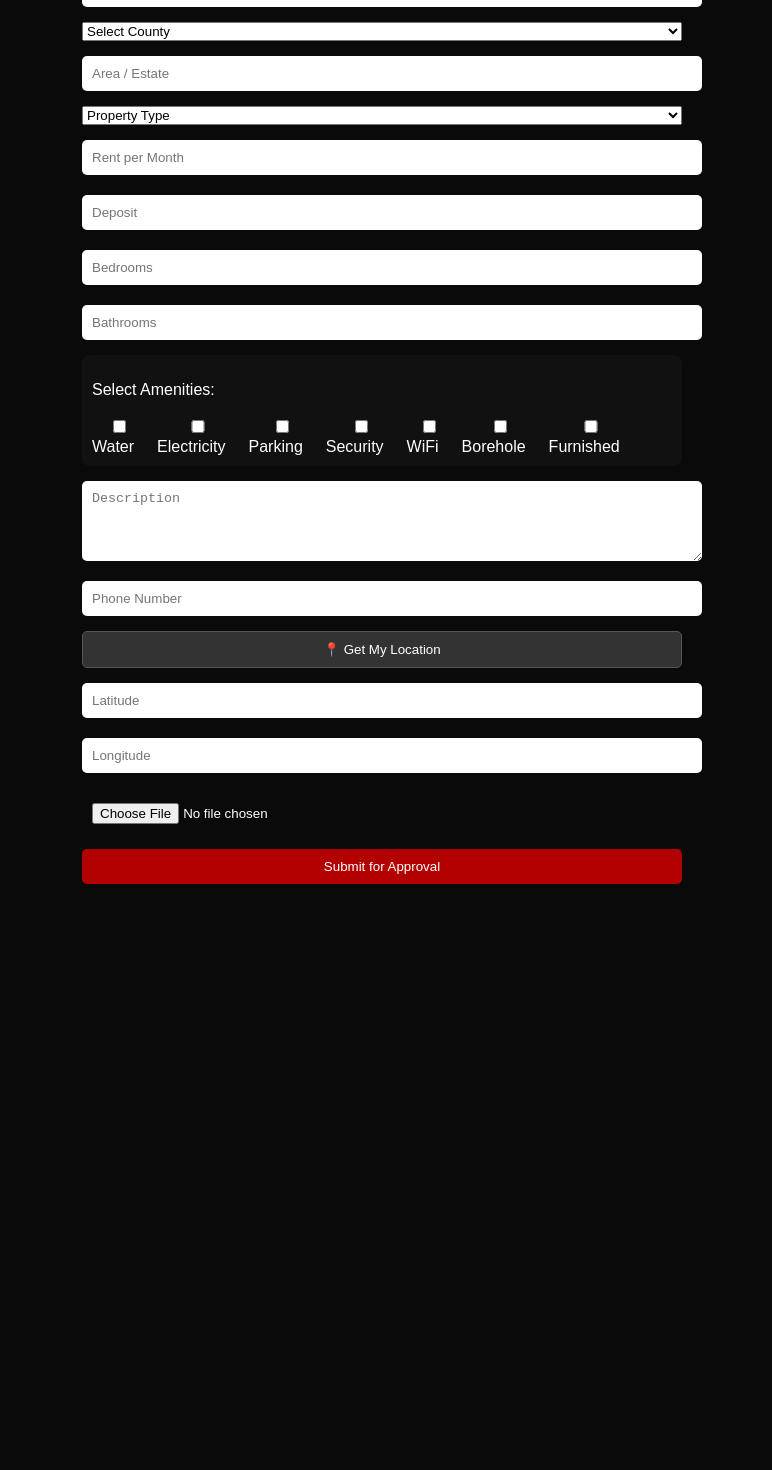
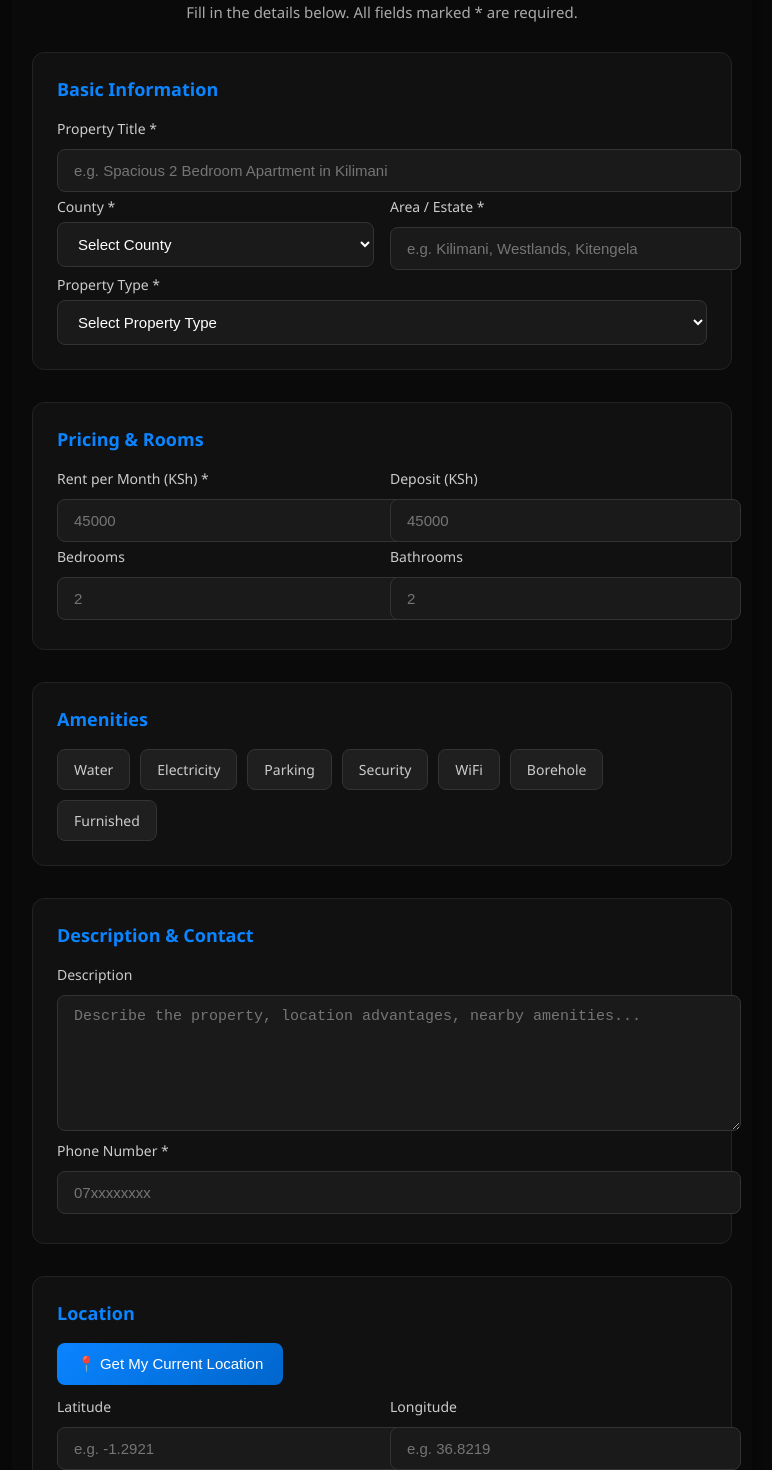
Before and after one commit to richard254120/axx-spaces-frontend, a React (Vite) app: page /upload in a window 1280 px wide. Shown: the part 189-1659 px from the top of the page, without its empty margins (258-1030 px from the left). Before the commit the page ends 1103 px from the top, so only its background shows below. Built offline with nearby package versions, Linux system fonts and the light colour scheme.

Commit message:
deploy: update home page UI

```diff
--- a/src/pages/Upload.jsx
+++ b/src/pages/Upload.jsx
@@ -19,36 +19,35 @@ export default function Upload() {
     lng: "",
   });
 
+  const [isSubmitting, setIsSubmitting] = useState(false);
+  const [success, setSuccess] = useState(false);
+
   const counties = [
     "Mombasa","Kwale","Kilifi","Tana River","Lamu","Taita Taveta",
-    "Garissa","Wajir","Mandera","Marsabit",
-    "Isiolo","Meru","Tharaka Nithi","Embu","Kitui",
-    "Machakos","Makueni","Nyandarua","Nyeri","Kirinyaga",
-    "Murang’a","Kiambu","Turkana","West Pokot","Samburu",
-    "Trans Nzoia","Uasin Gishu","Elgeyo Marakwet","Nandi","Baringo",
-    "Laikipia","Nakuru","Narok","Kajiado","Kericho","Bomet",
-    "Kakamega","Vihiga","Bungoma","Busia",
-    "Siaya","Kisumu","Homa Bay","Migori","Kisii","Nyamira",
+    "Garissa","Wajir","Mandera","Marsabit","Isiolo","Meru","Tharaka Nithi",
+    "Embu","Kitui","Machakos","Makueni","Nyandarua","Nyeri","Kirinyaga",
+    "Murang’a","Kiambu","Turkana","West Pokot","Samburu","Trans Nzoia",
+    "Uasin Gishu","Elgeyo Marakwet","Nandi","Baringo","Laikipia","Nakuru",
+    "Narok","Kajiado","Kericho","Bomet","Kakamega","Vihiga","Bungoma",
+    "Busia","Siaya","Kisumu","Homa Bay","Migori","Kisii","Nyamira",
     "Nairobi City"
   ];
 
   const propertyTypes = [
-    "Bedsitter","Studio Apartment","1 Bedroom","2 Bedroom",
-    "3 Bedroom","4+ Bedroom","Maisonette","Bungalow",
-    "Townhouse","Apartment Block","Single Room","Shared Room",
-    "Hostel Room","Commercial Office","Shop / Retail Space",
-    "Warehouse","Plot / Land","Furnished Apartment",
+    "Bedsitter","Studio Apartment","1 Bedroom","2 Bedroom","3 Bedroom",
+    "4+ Bedroom","Maisonette","Bungalow","Townhouse","Apartment Block",
+    "Single Room","Shared Room","Hostel Room","Commercial Office",
+    "Shop / Retail Space","Warehouse","Plot / Land","Furnished Apartment",
     "Unfurnished Apartment"
   ];
 
   const amenitiesList = [
-    "Water","Electricity","Parking","Security",
-    "WiFi","Borehole","Furnished"
+    "Water","Electricity","Parking","Security","WiFi","Borehole","Furnished"
   ];
 
   const getMyLocation = () => {
     if (!navigator.geolocation) {
-      alert("Geolocation not supported");
+      alert("Geolocation is not supported by your browser");
       return;
     }
 
@@ -56,15 +55,14 @@ export default function Upload() {
       (position) => {
         setForm((prev) => ({
           ...prev,
-          lat: position.coords.latitude,
-          lng: position.coords.longitude,
+          lat: position.coords.latitude.toFixed(6),
+          lng: position.coords.longitude.toFixed(6),
         }));
-
-        alert("Location detected ✔");
+        alert("✅ Location detected successfully!");
       },
       (error) => {
-        console.log("GEO ERROR:", error);
-        alert("Location permission denied ❌");
+        console.error("GEO ERROR:", error);
+        alert("❌ Location access denied or unavailable");
       }
     );
   };
@@ -79,7 +77,6 @@ export default function Upload() {
   const handleAmenity = (item) => {
     setForm((prev) => {
       const exists = prev.amenities.includes(item);
-
       return {
         ...prev,
         amenities: exists
@@ -90,14 +87,18 @@ export default function Upload() {
   };
 
   const handleImage = (e) => {
+    if (e.target.files && e.target.files[0]) {
       setForm((prev) => ({
         ...prev,
         image: e.target.files[0],
       }));
+    }
   };
 
   const handleSubmit = async (e) => {
     e.preventDefault();
+    setIsSubmitting(true);
+    setSuccess(false);
 
     const formData = new FormData();
 
@@ -105,13 +106,12 @@ export default function Upload() {
     formData.append("county", form.county);
     formData.append("area", form.area);
     formData.append("price", form.price);
-    formData.append("deposit", form.deposit);
+    formData.append("deposit", form.deposit || "");
     formData.append("type", form.type);
-    formData.append("bedrooms", form.bedrooms);
-    formData.append("bathrooms", form.bathrooms);
+    formData.append("bedrooms", form.bedrooms || "");
+    formData.append("bathrooms", form.bathrooms || "");
     formData.append("description", form.description);
     formData.append("phone", form.phone);
-
     formData.append("lat", form.lat || "");
     formData.append("lng", form.lng || "");
     formData.append("amenities", JSON.stringify(form.amenities || []));
@@ -121,135 +121,417 @@ export default function Upload() {
     }
 
     try {
-      // ✅ FIXED REQUEST
       const res = await API.post("/properties", formData, {
-        headers: {
-          "Content-Type": "multipart/form-data",
-        },
+        headers: { "Content-Type": "multipart/form-data" },
       });
 
       console.log("SUCCESS:", res.data);
-      alert("Property submitted ✔");
+      setSuccess(true);
 
+      // Reset form after successful submission
       setForm({
-        title: "",
-        county: "",
-        area: "",
-        price: "",
-        deposit: "",
-        type: "",
-        bedrooms: "",
-        bathrooms: "",
-        amenities: [],
-        description: "",
-        phone: "",
-        image: null,
-        lat: "",
-        lng: "",
+        title: "", county: "", area: "", price: "", deposit: "", type: "",
+        bedrooms: "", bathrooms: "", amenities: [], description: "",
+        phone: "", image: null, lat: "", lng: "",
       });
 
+      setTimeout(() => setSuccess(false), 5000);
+
     } catch (err) {
-      console.log("FULL ERROR:", err);
-      console.log("BACKEND RESPONSE:", err?.response?.data);
-      alert(err?.response?.data?.error || "Submit failed ❌ Check backend or network");
+      console.error("FULL ERROR:", err);
+      console.error("BACKEND RESPONSE:", err?.response?.data);
+      alert(err?.response?.data?.error || "Failed to submit property. Please try again.");
+    } finally {
+      setIsSubmitting(false);
     }
   };
 
   return (
     <div style={styles.container}>
-      <h2>Upload Property</h2>
+      <div style={styles.header}>
+        <h2 style={styles.title}>Upload New Property</h2>
+        <p style={styles.subtitle}>Fill in the details below. All fields marked * are required.</p>
+      </div>
+
+      {success && (
+        <div style={styles.successMessage}>
+          ✅ Property submitted successfully! Awaiting admin approval.
+        </div>
+      )}
 
       <form onSubmit={handleSubmit} style={styles.form}>
+        {/* Basic Information */}
+        <div style={styles.section}>
+          <h3 style={styles.sectionTitle}>Basic Information</h3>
 
-        <input name="title" placeholder="Property Title" onChange={handleChange} required />
+          <label style={styles.label}>Property Title *</label>
+          <input
+            name="title"
+            placeholder="e.g. Spacious 2 Bedroom Apartment in Kilimani"
+            value={form.title}
+            onChange={handleChange}
+            style={styles.input}
+            required
+          />
 
-        <select name="county" onChange={handleChange} required>
+          <div style={styles.row}>
+            <div style={styles.col}>
+              <label style={styles.label}>County *</label>
+              <select
+                name="county"
+                value={form.county}
+                onChange={handleChange}
+                style={styles.select}
+                required
+              >
                 <option value="">Select County</option>
                 {counties.map((c, i) => (
                   <option key={i} value={c}>{c}</option>
                 ))}
               </select>
+            </div>
 
-        <input name="area" placeholder="Area / Estate" onChange={handleChange} required />
+            <div style={styles.col}>
+              <label style={styles.label}>Area / Estate *</label>
+              <input
+                name="area"
+                placeholder="e.g. Kilimani, Westlands, Kitengela"
+                value={form.area}
+                onChange={handleChange}
+                style={styles.input}
+                required
+              />
+            </div>
+          </div>
 
-        <select name="type" onChange={handleChange} required>
-          <option value="">Property Type</option>
+          <label style={styles.label}>Property Type *</label>
+          <select
+            name="type"
+            value={form.type}
+            onChange={handleChange}
+            style={styles.select}
+            required
+          >
+            <option value="">Select Property Type</option>
             {propertyTypes.map((t, i) => (
               <option key={i} value={t}>{t}</option>
             ))}
           </select>
+        </div>
 
-        <input name="price" placeholder="Rent per Month" onChange={handleChange} required />
-        <input name="deposit" placeholder="Deposit" onChange={handleChange} />
-        <input name="bedrooms" placeholder="Bedrooms" onChange={handleChange} />
-        <input name="bathrooms" placeholder="Bathrooms" onChange={handleChange} />
+        {/* Pricing & Rooms */}
+        <div style={styles.section}>
+          <h3 style={styles.sectionTitle}>Pricing & Rooms</h3>
 
-        <div style={styles.amenitiesBox}>
-          <p>Select Amenities:</p>
+          <div style={styles.row}>
+            <div style={styles.col}>
+              <label style={styles.label}>Rent per Month (KSh) *</label>
+              <input
+                name="price"
+                type="number"
+                placeholder="45000"
+                value={form.price}
+                onChange={handleChange}
+                style={styles.input}
+                required
+              />
+            </div>
+            <div style={styles.col}>
+              <label style={styles.label}>Deposit (KSh)</label>
+              <input
+                name="deposit"
+                type="number"
+                placeholder="45000"
+                value={form.deposit}
+                onChange={handleChange}
+                style={styles.input}
+              />
+            </div>
+          </div>
+
+          <div style={styles.row}>
+            <div style={styles.col}>
+              <label style={styles.label}>Bedrooms</label>
+              <input
+                name="bedrooms"
+                type="number"
+                placeholder="2"
+                value={form.bedrooms}
+                onChange={handleChange}
+                style={styles.input}
+              />
+            </div>
+            <div style={styles.col}>
+              <label style={styles.label}>Bathrooms</label>
+              <input
+                name="bathrooms"
+                type="number"
+                placeholder="2"
+                value={form.bathrooms}
+                onChange={handleChange}
+                style={styles.input}
+              />
+            </div>
+          </div>
+        </div>
+
+        {/* Amenities */}
+        <div style={styles.section}>
+          <h3 style={styles.sectionTitle}>Amenities</h3>
           <div style={styles.amenitiesGrid}>
             {amenitiesList.map((item, i) => (
-              <label key={i}>
-                <input type="checkbox" onChange={() => handleAmenity(item)} />
+              <label
+                key={i}
+                style={{
+                  ...styles.amenityLabel,
+                  background: form.amenities.includes(item) ? "#0a84ff" : "#1f1f1f",
+                  color: form.amenities.includes(item) ? "#fff" : "#ccc",
+                }}
+              >
+                <input
+                  type="checkbox"
+                  onChange={() => handleAmenity(item)}
+                  checked={form.amenities.includes(item)}
+                  style={{ display: "none" }}
+                />
                 {item}
               </label>
             ))}
           </div>
         </div>
 
+        {/* Description & Contact */}
+        <div style={styles.section}>
+          <h3 style={styles.sectionTitle}>Description & Contact</h3>
+
+          <label style={styles.label}>Description</label>
           <textarea
             name="description"
-          placeholder="Description"
+            placeholder="Describe the property, location advantages, nearby amenities..."
+            value={form.description}
             onChange={handleChange}
-          rows="4"
+            style={styles.textarea}
+            rows="5"
           />
 
-        <input name="phone" placeholder="Phone Number" onChange={handleChange} required />
+          <label style={styles.label}>Phone Number *</label>
+          <input
+            name="phone"
+            type="tel"
+            placeholder="07xxxxxxxx"
+            value={form.phone}
+            onChange={handleChange}
+            style={styles.input}
+            required
+          />
+        </div>
+
+        {/* Location */}
+        <div style={styles.section}>
+          <h3 style={styles.sectionTitle}>Location</h3>
 
           <button type="button" onClick={getMyLocation} style={styles.geoBtn}>
-          📍 Get My Location
+            📍 Get My Current Location
           </button>
 
-        <input name="lat" placeholder="Latitude" value={form.lat} onChange={handleChange} />
-        <input name="lng" placeholder="Longitude" value={form.lng} onChange={handleChange} />
+          <div style={styles.row}>
+            <div style={styles.col}>
+              <label style={styles.label}>Latitude</label>
+              <input
+                name="lat"
+                placeholder="e.g. -1.2921"
+                value={form.lat}
+                onChange={handleChange}
+                style={styles.input}
+              />
+            </div>
+            <div style={styles.col}>
+              <label style={styles.label}>Longitude</label>
+              <input
+                name="lng"
+                placeholder="e.g. 36.8219"
+                value={form.lng}
+                onChange={handleChange}
+                style={styles.input}
+              />
+            </div>
+          </div>
+        </div>
 
-        <input type="file" accept="image/*" onChange={handleImage} />
+        {/* Image Upload */}
+        <div style={styles.section}>
+          <h3 style={styles.sectionTitle}>Property Image</h3>
+          <input
+            type="file"
+            accept="image/*"
+            onChange={handleImage}
+            style={styles.fileInput}
+          />
+          {form.image && (
+            <p style={{ color: "#0a84ff", marginTop: "8px" }}>
+              Selected: {form.image.name}
+            </p>
+          )}
+        </div>
 
-        <button className="btn" type="submit">
-          Submit for Approval
+        <button
+          type="submit"
+          style={{
+            ...styles.submitBtn,
+            opacity: isSubmitting ? 0.7 : 1,
+          }}
+          disabled={isSubmitting}
+        >
+          {isSubmitting ? "Submitting..." : "Submit Property for Approval"}
         </button>
-
       </form>
     </div>
   );
 }
 
+// ==================== STYLES ====================
 const styles = {
   container: {
-    padding: "30px",
-    maxWidth: "600px",
-    margin: "auto",
+    padding: "40px 20px",
+    maxWidth: "700px",
+    margin: "40px auto",
+    backgroundColor: "#0a0a0a",
+    borderRadius: "16px",
+    boxShadow: "0 10px 30px rgba(0, 0, 0, 0.5)",
+    fontFamily: "'Segoe UI', Tahoma, Geneva, Verdana, sans-serif",
+    color: "#eee",
+  },
+  header: {
+    textAlign: "center",
+    marginBottom: "30px",
+  },
+  title: {
+    fontSize: "28px",
+    fontWeight: "600",
+    margin: "0 0 8px 0",
+    color: "#fff",
+  },
+  subtitle: {
+    color: "#aaa",
+    fontSize: "15px",
+  },
+  successMessage: {
+    background: "#0a3d1f",
+    color: "#4ade80",
+    padding: "14px 20px",
+    borderRadius: "8px",
+    marginBottom: "25px",
+    textAlign: "center",
+    fontWeight: "500",
+    border: "1px solid #14532d",
   },
   form: {
     display: "flex",
     flexDirection: "column",
-    gap: "10px",
+    gap: "32px",
   },
-  amenitiesBox: {
-    background: "#111",
-    padding: "10px",
+  section: {
+    backgroundColor: "#111",
+    padding: "24px",
+    borderRadius: "12px",
+    border: "1px solid #222",
+  },
+  sectionTitle: {
+    margin: "0 0 18px 0",
+    color: "#0a84ff",
+    fontSize: "18px",
+    fontWeight: "600",
+  },
+  label: {
+    display: "block",
+    marginBottom: "6px",
+    fontSize: "14px",
+    color: "#ccc",
+    fontWeight: "500",
+  },
+  input: {
+    width: "100%",
+    padding: "12px 16px",
+    backgroundColor: "#1a1a1a",
+    border: "1px solid #333",
     borderRadius: "8px",
+    color: "#fff",
+    fontSize: "15px",
+    outline: "none",
+  },
+  select: {
+    width: "100%",
+    padding: "12px 16px",
+    backgroundColor: "#1a1a1a",
+    border: "1px solid #333",
+    borderRadius: "8px",
+    color: "#fff",
+    fontSize: "15px",
+    cursor: "pointer",
+  },
+  textarea: {
+    width: "100%",
+    padding: "12px 16px",
+    backgroundColor: "#1a1a1a",
+    border: "1px solid #333",
+    borderRadius: "8px",
+    color: "#fff",
+    fontSize: "15px",
+    resize: "vertical",
+    minHeight: "110px",
+  },
+  row: {
+    display: "flex",
+    gap: "16px",
+  },
+  col: {
+    flex: 1,
   },
   amenitiesGrid: {
     display: "flex",
     flexWrap: "wrap",
     gap: "10px",
   },
+  amenityLabel: {
+    padding: "10px 16px",
+    borderRadius: "8px",
+    cursor: "pointer",
+    userSelect: "none",
+    transition: "all 0.2s ease",
+    border: "1px solid #333",
+    fontSize: "14px",
+  },
   geoBtn: {
-    padding: "10px",
-    background: "#333",
+    padding: "12px 20px",
+    background: "linear-gradient(135deg, #0a84ff, #0066cc)",
     color: "#fff",
-    border: "1px solid #555",
-    borderRadius: "5px",
+    border: "none",
+    borderRadius: "8px",
+    cursor: "pointer",
+    fontSize: "15px",
+    fontWeight: "500",
+    marginBottom: "12px",
+    transition: "transform 0.2s",
+  },
+  fileInput: {
+    width: "100%",
+    padding: "12px",
+    backgroundColor: "#1a1a1a",
+    border: "2px dashed #444",
+    borderRadius: "8px",
+    color: "#ccc",
     cursor: "pointer",
   },
+  submitBtn: {
+    padding: "16px",
+    background: "linear-gradient(135deg, #0a84ff, #0066cc)",
+    color: "#fff",
+    border: "none",
+    borderRadius: "10px",
+    fontSize: "17px",
+    fontWeight: "600",
+    cursor: "pointer",
+    marginTop: "10px",
+    transition: "all 0.3s ease",
+  },
 };
```
Lines whose indentation alone changed are shown as unchanged.
